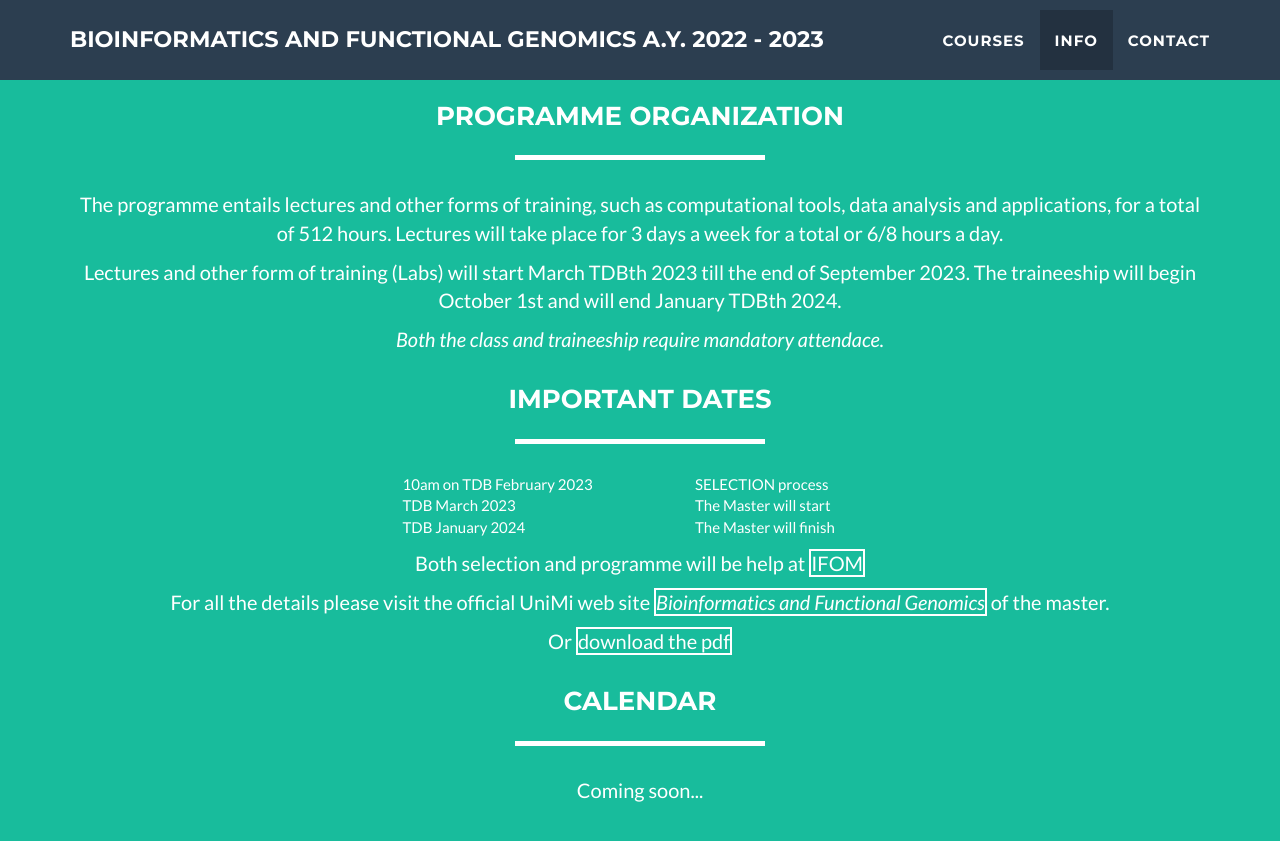
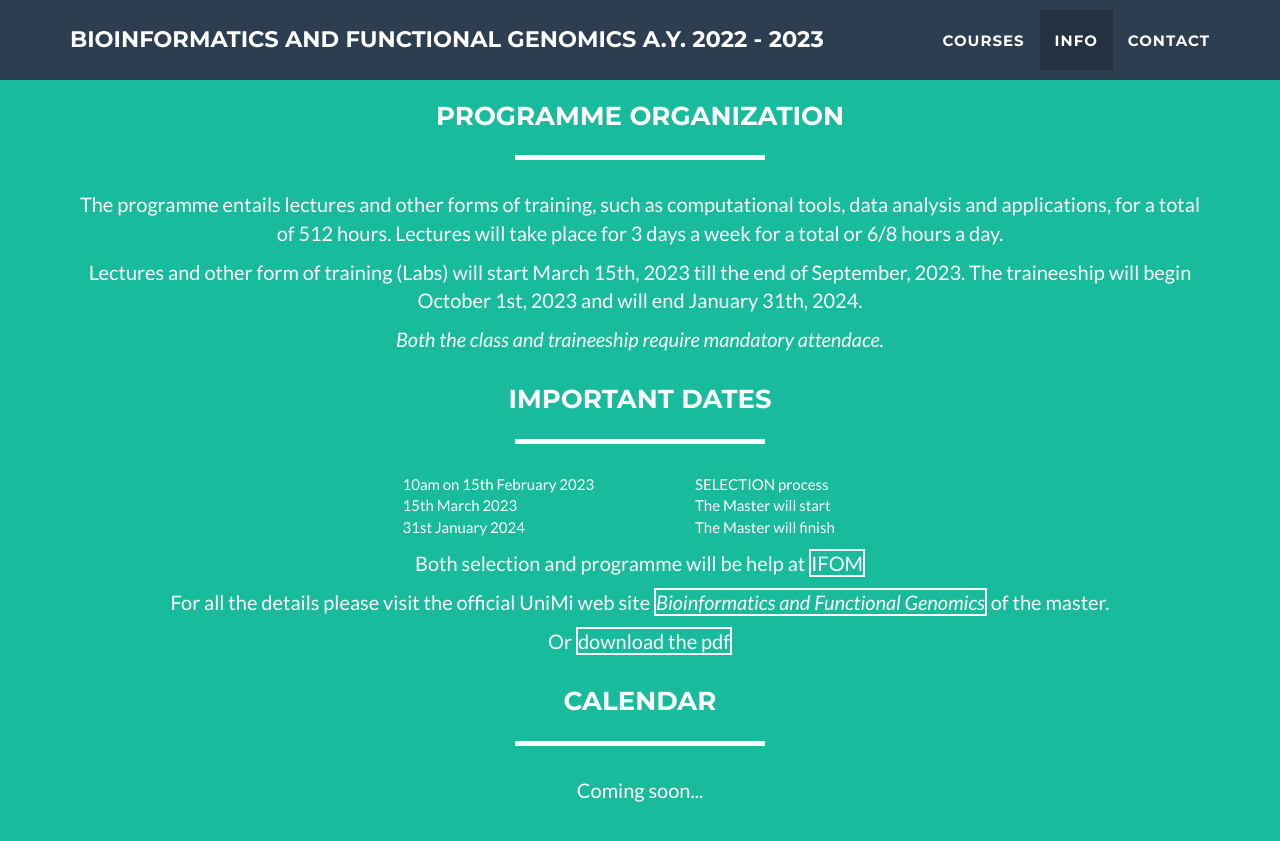
Before and after one commit to paganilab/bfg, a Jekyll site: the page built from index.md, in a window 1280 px wide and 900 px high, scrolled down 3192 px. Shown: the top 841 px of the window. Built offline with Jekyll 4.4.1, drawn with Linux system fonts in a browser that asks for light colours.

Commit message:
dates aligned with the public documents

```diff
--- a/_includes/info.html
+++ b/_includes/info.html
@@ -78,7 +78,7 @@ Candidates must score at least 60/100 for admission.
 The programme entails lectures and other forms of training, such as computational tools, data analysis and applications, for a total of 512 hours. Lectures will take place for 3 days a week for a total or 6/8 hours a day.
                     </p>
                     <p>
-                        Lectures and other form of training (Labs) will start March TDBth 2023 till the end of September 2023. The traineeship will begin October 1st and will end January TDBth 2024.
+                        Lectures and other form of training (Labs) will start March 15th, 2023 till the end of September, 2023. The traineeship will begin October 1st, 2023 and will end January 31th, 2024.
                     </p>
                     <p>
                         <i>Both the class and traineeship require mandatory attendace.</i>
@@ -97,13 +97,13 @@ The programme entails lectures and other forms of training, such as computationa
                 <div class="col-lg-3">
                     <ul  style="list-style-type:none">
                         <li>
-                          10am on TDB February 2023
+                          10am on 15th February 2023
                         </li>
                         <li>
-                         TDB March 2023
+                         15th March 2023
                         </li>
                         <li>
-                        TDB January 2024
+                        31st January 2024
                       </li>
                   </ul>
                 </div>
--- a/_posts/2014-07-18-project-9.markdown
+++ b/_posts/2014-07-18-project-9.markdown
@@ -28,7 +28,7 @@ modules:
     body: "<i>45% bio, 25% informatics, 30% mathematics and statistics</i>"
   -
     head: "Where are given lectures and tutorials?"
-    body: "<i>The master will start on March TDBth . Venue, for lectures and tutorials, at IFOM ETS - The AIRC Institute of Molecular Oncology, Via Adamello, 16 20139 Milan Italy</i>"
+    body: "<i>The master will start on March 15th . Venue, for lectures and tutorials, at IFOM ETS - The AIRC Institute of Molecular Oncology, Via Adamello, 16 20139 Milan Italy</i>"
     link: "https://www.ifom.eu/en/"
   -
     head: "Which programming languages we are going to use?"
```
